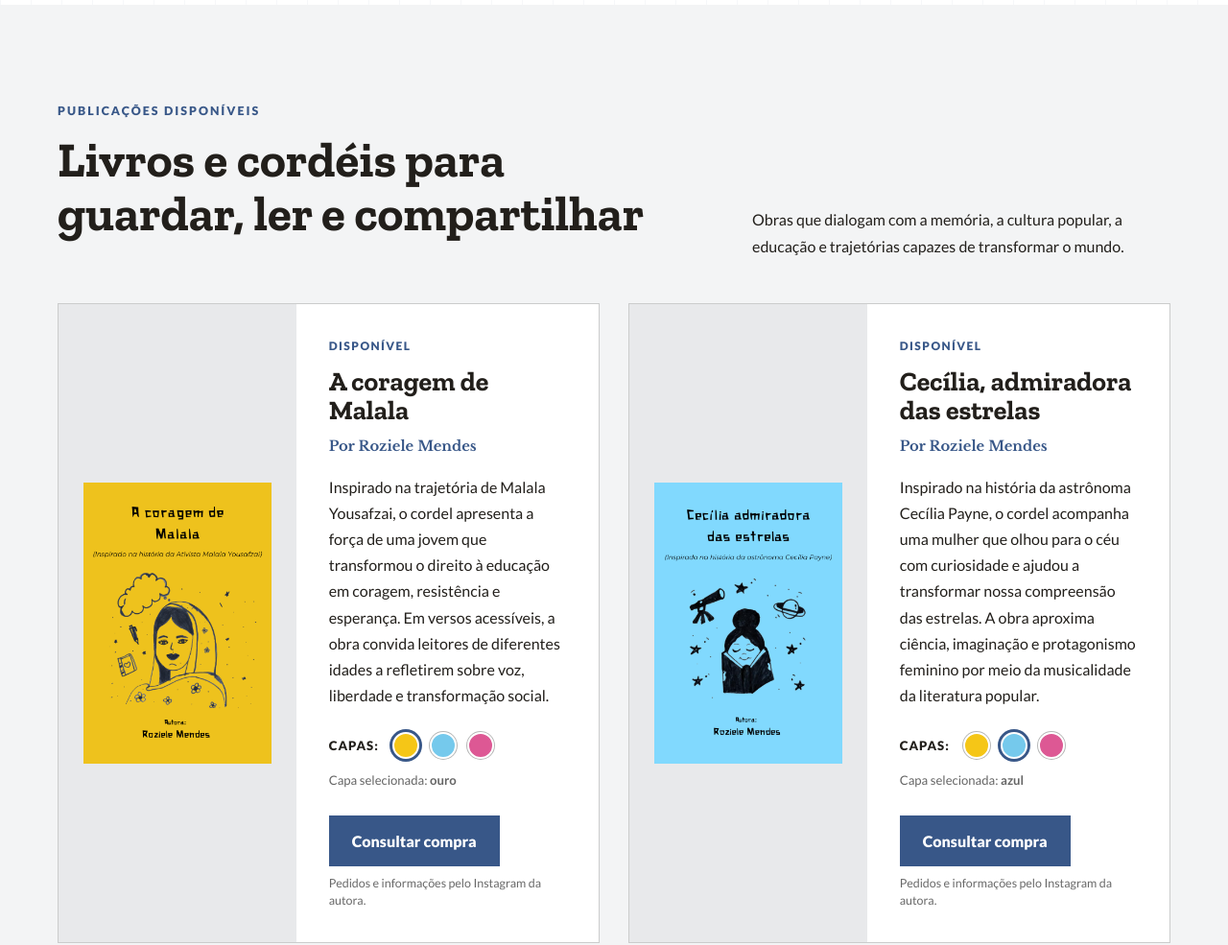
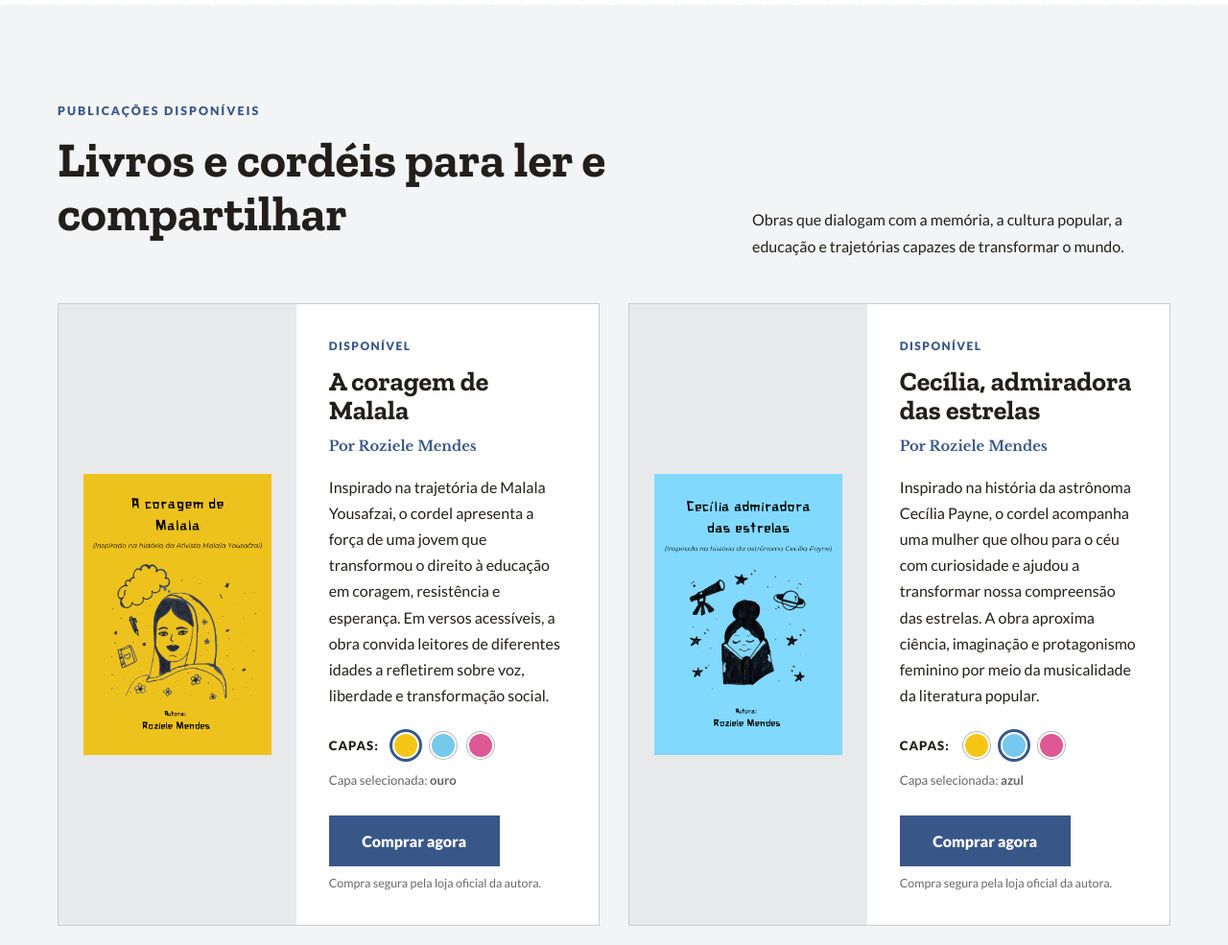
Before and after one commit to entreversosedicoes/entreversosedicoes.github.io, a plain HTML site: page index.html in a window 1280 px wide. Shown: the part 840-1825 px from the top of the page at 96% size. Drawn offline with nearby package versions, Linux system fonts and the light colour scheme.

Commit message:
Atualiza links da loja e textos

```diff
--- a/index.html
+++ b/index.html
@@ -59,7 +59,6 @@
 
         <div class="hero-art" aria-hidden="true">
           <div class="paper-card">
-            <div class="ornament">✦</div>
             <p class="quote">
               “A palavra encontra morada quando alguém decide guardá-la.”
             </p>
@@ -74,7 +73,7 @@
         <div class="section-heading">
           <div>
             <p class="eyebrow">Publicações disponíveis</p>
-            <h2>Livros e cordéis para guardar, ler e compartilhar</h2>
+            <h2>Livros e cordéis para ler e compartilhar</h2>
           </div>
           <p>
             Obras que dialogam com a memória, a cultura popular, a educação
@@ -106,8 +105,8 @@
               </div>
               <p class="color-label">Capa selecionada: <strong>ouro</strong></p>
               <div class="purchase-area">
-                <a class="button primary purchase-button" href="https://www.instagram.com/rozientreversos/" target="_blank" rel="noopener">Consultar compra</a>
-                <small>Pedidos e informações pelo Instagram da autora.</small>
+                <a class="button primary purchase-button" href="https://www.rozielemendes.com.br/p-gina-de-produto/a-coragem-de-malala" target="_blank" rel="noopener">Comprar agora</a>
+                <small>Compra segura pela loja oficial da autora.</small>
               </div>
             </div>
           </article>
@@ -135,8 +134,8 @@
               </div>
               <p class="color-label">Capa selecionada: <strong>azul</strong></p>
               <div class="purchase-area">
-                <a class="button primary purchase-button" href="https://www.instagram.com/rozientreversos/" target="_blank" rel="noopener">Consultar compra</a>
-                <small>Pedidos e informações pelo Instagram da autora.</small>
+                <a class="button primary purchase-button" href="https://www.rozielemendes.com.br/p-gina-de-produto/cec%C3%ADlia-admiradora-das-estrelas" target="_blank" rel="noopener">Comprar agora</a>
+                <small>Compra segura pela loja oficial da autora.</small>
               </div>
             </div>
           </article>
```
